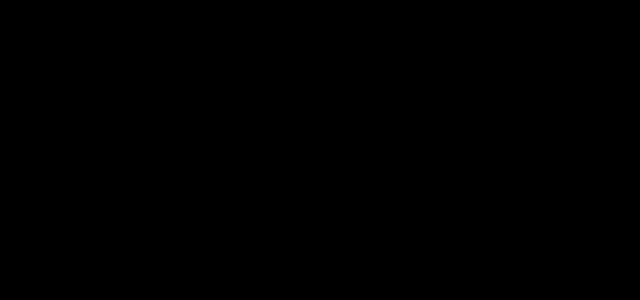
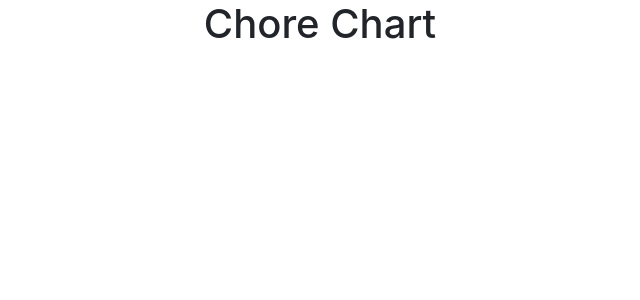
Before and after one commit to daniel-sungwon-lee/chorechart, a React (Create React App) app: page / in a window 1280 px wide. Shown: the top 300 px of the page, without its empty margins (320-960 px from the left). Built offline with nearby package versions, Linux system fonts and the light colour scheme.

Commit message:
added gsap

```diff
--- a/package.json
+++ b/package.json
@@ -8,6 +8,7 @@
     "@testing-library/jest-dom": "^5.14.1",
     "@testing-library/react": "^11.2.7",
     "@testing-library/user-event": "^12.8.3",
+    "gsap": "^3.7.1",
     "react": "^17.0.2",
     "react-dom": "^17.0.2",
     "react-router-dom": "^5.2.0",
--- a/public/index.html
+++ b/public/index.html
@@ -12,8 +12,10 @@
     />
     <meta name="author" content="Daniel Sungwon Lee">
     <title>Chore Chart</title>
+    <link rel="stylesheet" href="https://cdn.jsdelivr.net/npm/bootstrap@4.6.0/dist/css/bootstrap.min.css"
+      integrity="sha384-B0vP5xmATw1+K9KRQjQERJvTumQW0nPEzvF6L/Z6nronJ3oUOFUFpCjEUQouq2+l" crossorigin="anonymous">
   </head>
-  <body style="background-color: black;">
+  <body>
     <div id="root"></div>
   </body>
 </html>
--- a/src/home.jsx
+++ b/src/home.jsx
@@ -2,7 +2,8 @@ import React from 'react';
 
 export default function Home (props) {
     return (
-        <div>
+        <div className="container" style={{paddingBottom: "6rem"}}>
+            <h1>Chore Chart</h1>
 
         </div>
     )
```
Also changed, not shown: 1 other file (tests, documents, lock files or other folders).
